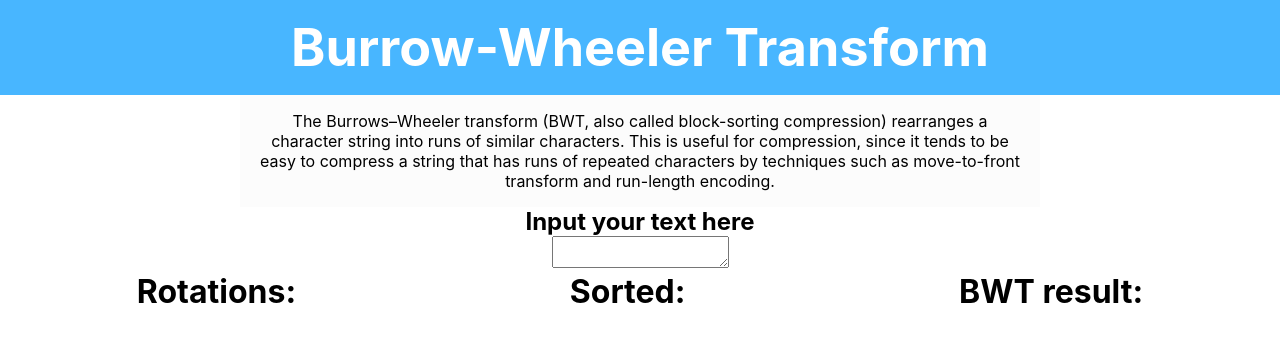
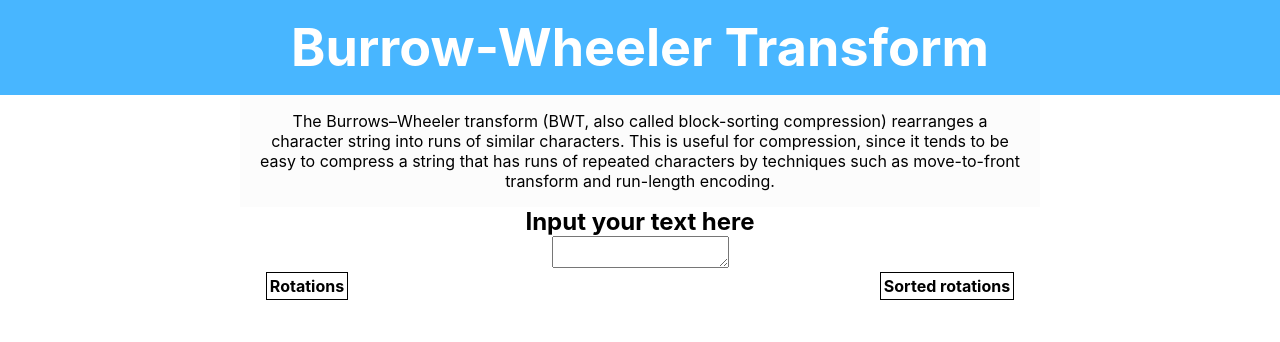
Before and after one commit to steciuk/MBI-Burrows-Wheeler-transform, a React (Create React App) app: page / in a window 1280 px wide. Shown: the top 342 px of the page. Built offline with nearby package versions, Linux system fonts and the light colour scheme.

Commit message:
Change rotations display to tables

```diff
--- a/src/App.css
+++ b/src/App.css
@@ -19,9 +19,3 @@
 	max-width: 800px;
 	margin: 0 auto;
 }
-
-.results {
-	display: flex;
-	justify-content: space-around;
-	flex-wrap: wrap;
-}
--- a/src/components/ArrayPrinterComponent.tsx
+++ /dev/null
@@ -1,11 +0,0 @@
-import React from 'react';
-
-export const ArrayPrinter = (props: { arrayToPrint: string[] }) => {
-	return (
-		<ol>
-			{props.arrayToPrint.map((rot) => (
-				<li key={rot}>{rot}</li>
-			))}
-		</ol>
-	);
-};
--- /dev/null
+++ b/src/components/BwtComponent.css
@@ -0,0 +1,10 @@
+.bwt-container {
+	margin-top: 2rem;
+	display: flex;
+	flex-direction: column;
+	align-items: center;
+}
+
+.bwt-container table.rotations td {
+	background-color: lightcoral;
+}
--- /dev/null
+++ b/src/components/BwtComponent.tsx
@@ -0,0 +1,21 @@
+import './BwtComponent.css';
+
+import React from 'react';
+
+import { Rotation } from '../model/Rotation';
+import RotationsTableComponent from './RotationsTableComponent';
+
+const BwtComponent = (props: { result: { bwt: string; index: number | null } }) => {
+	const { bwt, index } = props.result;
+
+	if (index !== null) {
+		return (
+			<div className="bwt-container">
+				<RotationsTableComponent header="BWT result" rotations={[new Rotation(0, bwt)]} />
+				<p>Index of original input in sorted rotation table: {index}</p>
+			</div>
+		);
+	} else return <></>;
+};
+
+export default BwtComponent;
--- /dev/null
+++ b/src/components/ResultsComponent.css
@@ -0,0 +1,16 @@
+.results {
+	display: flex;
+	flex-direction: column;
+	align-items: center;
+}
+
+.tables {
+	width: 100%;
+	display: flex;
+	justify-content: space-around;
+	flex-wrap: wrap;
+}
+
+.sorted-rotations table.rotations td:nth-last-child(1) {
+	background-color: lightcoral;
+}
--- a/src/components/ResultsComponent.tsx
+++ b/src/components/ResultsComponent.tsx
@@ -1,26 +1,27 @@
+import './ResultsComponent.css';
+
 import React from 'react';
 
 import { getBWT, getRotations, getSortedRotations } from '../model/BWT';
-import { ArrayPrinter } from './ArrayPrinterComponent';
+import { Rotation } from '../model/Rotation';
+import BwtComponent from './BwtComponent';
+import RotationsTableComponent from './RotationsTableComponent';
 
 const ResultsComponent = (props: { input: string }) => {
-	const tempRotations = getRotations(`${props.input}$`);
+	const tempRotations: Rotation[] = getRotations(props.input);
 	const sortedRotations = getSortedRotations(tempRotations);
 
 	return (
 		<div className="results">
-			<div>
-				<h1>Rotations:</h1>
-				<ArrayPrinter arrayToPrint={tempRotations}></ArrayPrinter>
+			<div className="tables">
+				<div>
+					<RotationsTableComponent header="Rotations" rotations={tempRotations} />
+				</div>
+				<div className="sorted-rotations">
+					<RotationsTableComponent header="Sorted rotations" rotations={sortedRotations} />
+				</div>
 			</div>
-			<div>
-				<h1>Sorted:</h1>
-				<ArrayPrinter arrayToPrint={sortedRotations}></ArrayPrinter>
-			</div>
-			<div>
-				<h1> BWT result:</h1>
-				<p>{getBWT(sortedRotations)}</p>
-			</div>
+			<BwtComponent result={getBWT(sortedRotations)} />
 		</div>
 	);
 };
--- /dev/null
+++ b/src/components/RotationsTableComponent.css
@@ -0,0 +1,22 @@
+table.rotations {
+	border-collapse: collapse;
+	border: 1px solid;
+	white-space: pre;
+}
+
+table.rotations tr.original {
+	background-color: lightblue;
+}
+
+table.rotations th {
+	border: 1px solid;
+	white-space: pre;
+	padding: 0.2rem;
+}
+
+table.rotations td {
+	border: 1px solid;
+	white-space: pre;
+	padding: 0.2rem;
+	font-family: 'Courier New', Courier, monospace;
+}
--- /dev/null
+++ b/src/components/RotationsTableComponent.tsx
@@ -0,0 +1,26 @@
+import './RotationsTableComponent.css';
+
+import React from 'react';
+
+import { Rotation } from '../model/Rotation';
+
+const RotationsTableComponent = (props: { header: string; rotations: Rotation[] }) => {
+	return (
+		<table className="rotations">
+			<tbody>
+				<tr>
+					<th colSpan={props.rotations[0]?.text.length}>{props.header}</th>
+				</tr>
+				{props.rotations.map((row) => (
+					<tr key={row.id} className={row.id === 0 ? 'original' : ''}>
+						{row.text.split('').map((symbol, index) => (
+							<td key={index}>{symbol}</td>
+						))}
+					</tr>
+				))}
+			</tbody>
+		</table>
+	);
+};
+
+export default RotationsTableComponent;
--- a/src/model/BWT.ts
+++ b/src/model/BWT.ts
@@ -1,29 +1,25 @@
-export function getRotations(input: string): string[] {
-	if (input == '$') {
-		return [];
-	}
+import { Rotation } from './Rotation';
 
-	const rotations: string[] = [];
+export function getRotations(input: string): Rotation[] {
+	const rotations: Rotation[] = [];
 	const extendedInput = input + input;
 
-	console.log(extendedInput);
 	for (let i = 0; i * 2 < extendedInput.length; i++) {
 		const rot = extendedInput.slice(i, i + input.length);
-		console.log(rot);
-		rotations.push(rot);
+		rotations.push(new Rotation(i, rot));
 	}
 
 	return rotations;
 }
 
-export function getSortedRotations(rotations: string[]): string[] {
+export function getSortedRotations(rotations: Rotation[]): Rotation[] {
 	const result = [...rotations];
 
 	result.sort((a, b) => {
-		if (a < b) {
+		if (a.text < b.text) {
 			return -1;
 		}
-		if (a > b) {
+		if (a.text > b.text) {
 			return 1;
 		}
 		return 0;
@@ -32,12 +28,16 @@ export function getSortedRotations(rotations: string[]): string[] {
 	return result;
 }
 
-export function getBWT(sortedRotations: string[]): string {
+export function getBWT(sortedRotations: Rotation[]): { bwt: string; index: number | null } {
 	let bwt = '';
-	sortedRotations.forEach((element) => {
-		bwt += element[element.length - 1];
+	let index: number | null = null;
+
+	sortedRotations.forEach((element, i) => {
+		bwt += element.text[element.text.length - 1];
+		if (element.id === 0) index = i;
 	});
-	return bwt;
+
+	return { bwt, index };
 }
 
 // const enum Order {
--- /dev/null
+++ b/src/model/Rotation.ts
@@ -0,0 +1,3 @@
+export class Rotation {
+	constructor(public readonly id: number, public readonly text: string) {}
+}
```
